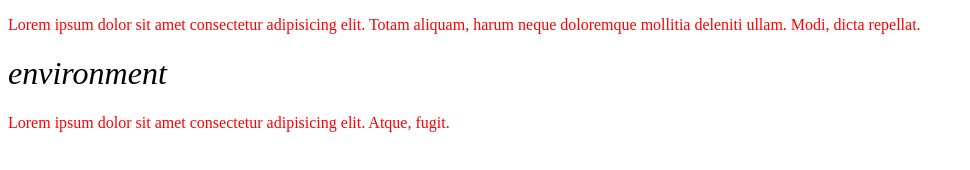
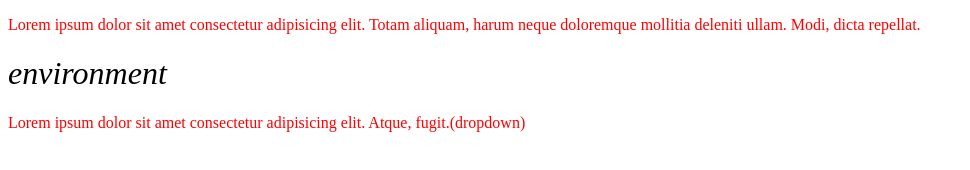
Before and after one commit to amitcandevelop/local-repo, a plain HTML site: page index.html in a window 1280 px wide. Shown: the whole page, without its empty margins (0-970 px from the left). Drawn offline with Linux system fonts and the light colour scheme.

Commit message:
dropdown

```diff
--- a/index.html
+++ b/index.html
@@ -13,7 +13,7 @@
     </p>
     <h1>environment</h1>
     <p>
-      Lorem ipsum dolor sit amet consectetur adipisicing elit. Atque, fugit.
+      Lorem ipsum dolor sit amet consectetur adipisicing elit. Atque, fugit.(dropdown)
     </p>
   </body>
 </html>
```
